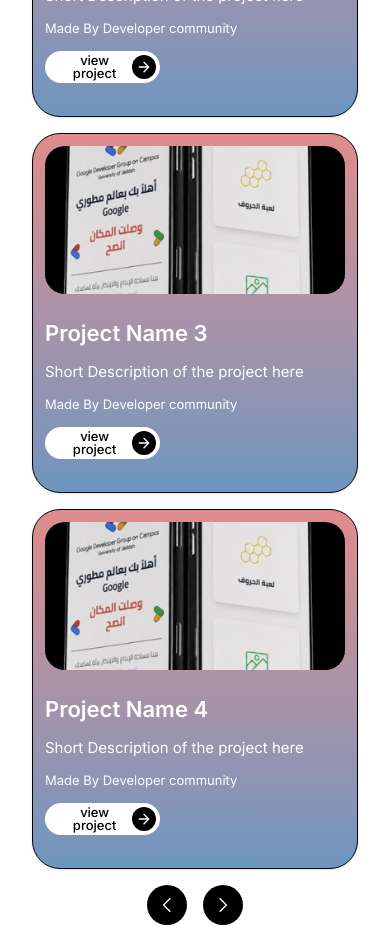
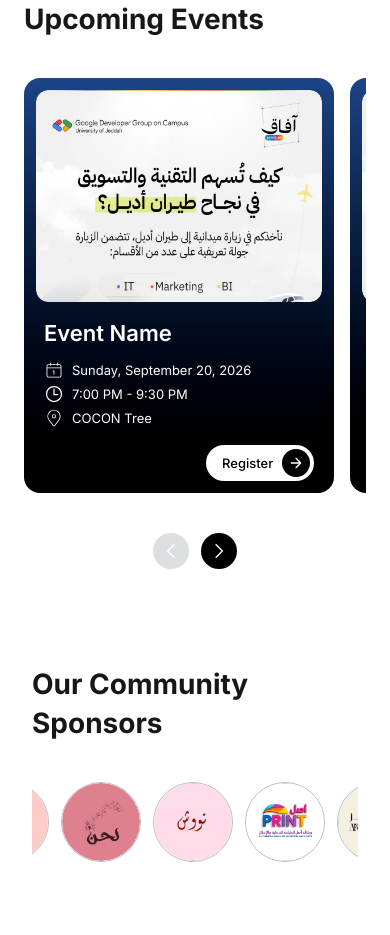
Before and after one commit to gdgocdev-maker/gdg-main-platform-frontend, a Next.js app: page / in a window 390 px wide. Shown: the part 4120-5055 px from the top of the page. Built offline with nearby package versions, Linux system fonts and the light colour scheme.

Commit message:
complete homepage

```diff
--- a/components/home/CommitteeCard.tsx
+++ b/components/home/CommitteeCard.tsx
@@ -138,8 +138,8 @@
       <div
         className={
           activeCommittee.coLeader
-            ? "relative h-[135px] w-[105px] sm:h-[155px] sm:w-[120px] md:h-[175px] md:w-[135px]"
-            : "relative h-[160px] w-[140px] sm:h-[180px] sm:w-[160px] md:h-[205px] md:w-[180px]"
+            ? "relative h-[145px] w-[105px] sm:h-[165px] sm:w-[120px] md:h-[185px] md:w-[135px]"
+            : "relative h-[180px] w-[140px] sm:h-[200px] sm:w-[160px] md:h-[250px] md:w-[180px]"
         }
       >
         {/* Gradient Background */}
@@ -147,7 +147,7 @@
           className={
             activeCommittee.coLeader
               ? "absolute inset-0 rounded-[10px] bg-gradient-to-r from-[#4967A4] to-[#B85D55]"
-              : "absolute bottom-0 left-1/2 h-[160px] w-[140px] -translate-x-1/2 rounded-[10px] bg-gradient-to-r from-[#4967A4] to-[#B85D55] sm:h-[180px] sm:w-[160px] md:h-[205px] md:w-[180px]"
+              : "absolute bottom-0 left-1/2 h-[180px] w-[140px] -translate-x-1/2 rounded-[10px] bg-gradient-to-r from-[#4967A4] to-[#B85D55] sm:h-[200px] sm:w-[160px] md:h-[250px] md:w-[180px]"
           }
         />
 
@@ -171,7 +171,7 @@
     {/* Co-Leader */}
     {activeCommittee.coLeader && (
       <div className="flex flex-col items-center">
-        <div className="relative h-[135px] w-[105px] sm:h-[155px] sm:w-[120px] md:h-[175px] md:w-[135px]">
+        <div className="relative h-[145px] w-[105px] sm:h-[165px] sm:w-[120px] md:h-[185px] md:w-[135px]">
           {/* Gradient Background */}
           <div className="absolute inset-0 rounded-[10px] bg-gradient-to-r from-[#4967A4] to-[#B85D55]" />
 
--- a/components/home/FeaturedProjects.tsx
+++ b/components/home/FeaturedProjects.tsx
@@ -1,62 +1,98 @@
 "use client";
+
 import { projects } from "@/data/home";
+import { useRef, useState } from "react";
 import { GrNext, GrPrevious } from "react-icons/gr";
-import { motion } from "framer-motion";
 import ProjectCard from "./ProjectCard";
-import { useState } from "react";
 
 export default function FeaturedProjects() {
+  // Mobile / Tablet
   const [activeProject, setActiveProject] = useState(0);
-  const visibleProjects = Array.from({ length: 4 }, (_, index) => ({
-    project: projects[(activeProject + index) % projects.length],
-    index,
-  }));
 
-  const handleNext = () => {
-    setActiveProject((prev) => (prev + 1) % projects.length);
+  // Desktop
+  const [desktopStart, setDesktopStart] = useState(0);
+
+  const projectRefs = useRef<(HTMLDivElement | null)[]>([]);
+
+  // Desktop: show 4 projects without repeating
+  const visibleProjects = projects.slice(
+    desktopStart,
+    desktopStart + 4
+  );
+
+  // Mobile / Tablet
+  const handleMobileNext = () => {
+    if (activeProject >= projects.length - 1) return;
+
+    const nextIndex = activeProject + 1;
+
+    setActiveProject(nextIndex);
+
+    projectRefs.current[nextIndex]?.scrollIntoView({
+      behavior: "smooth",
+      block: "nearest",
+      inline: "center",
+    });
   };
 
-  const handlePrevious = () => {
-    setActiveProject(
-      (prev) => (prev - 1 + projects.length) % projects.length
-    );
+  const handleMobilePrevious = () => {
+    if (activeProject <= 0) return;
+
+    const previousIndex = activeProject - 1;
+
+    setActiveProject(previousIndex);
+
+    projectRefs.current[previousIndex]?.scrollIntoView({
+      behavior: "smooth",
+      block: "nearest",
+      inline: "center",
+    });
+  };
+
+  // Desktop
+  const handleDesktopNext = () => {
+    if (desktopStart >= projects.length - 4) return;
+
+    setDesktopStart((prev) => prev + 1);
+  };
+
+  const handleDesktopPrevious = () => {
+    if (desktopStart <= 0) return;
+
+    setDesktopStart((prev) => prev - 1);
   };
 
   return (
-    <section id="projects" className="px-8 py-16 lg:px-10 lg:py-20">
+    <section id="projects" className="px-6 py-16 lg:px-10 lg:py-20">
       <h2 className="text-3xl font-bold leading-snug">
         Featured Projects
       </h2>
 
-      <div className="mt-10 flex flex-col items-center gap-4">
-        {/* Visible project cards */}
-        <div className="grid w-full grid-cols-1 gap-4 sm:grid-cols-2 lg:grid-cols-4">
-          <motion.div
-            key={activeProject}
-            className="contents"
-            initial={{ opacity: 0, x: 20 }}
-            animate={{ opacity: 1, x: 0 }}
-            transition={{ duration: 0.3, ease: "easeOut" }}
+      {/* Mobile / Tablet */}
+      <div className="mt-10 overflow-hidden lg:hidden">
+        <div className="scrollbar-hide flex snap-x snap-mandatory gap-4 overflow-x-auto pb-2">
+          {projects.map((project, index) => (
+            <div
+              key={project.id}
+              ref={(element) => {
+                projectRefs.current[index] = element;
+              }}
+              className="shrink-0 snap-center"
             >
-            {visibleProjects.map(({ project }) => (
-              <ProjectCard
-                key={project.id}
-                project={project}
-                isActive
-                compact
-                onSelect={() => undefined}
-              />
+              <ProjectCard project={project} />
+            </div>
           ))}
-          </motion.div>
         </div>
 
-        {/* Navigation buttons */}
-        <div className="flex shrink-0 gap-4">
+        {/* Mobile / Tablet arrows */}
+        {projects.length > 1 && (
+          <div className="mt-8 flex justify-center gap-3">
             <button
               type="button"
               aria-label="Previous project"
-            className="flex h-10 w-10 cursor-pointer items-center justify-center rounded-full bg-black text-white"
-            onClick={handlePrevious}
+              onClick={handleMobilePrevious}
+              disabled={activeProject === 0}
+              className="flex h-9 w-9 cursor-pointer items-center justify-center rounded-full bg-gray-300 text-white disabled:cursor-default disabled:opacity-50"
             >
               <GrPrevious />
             </button>
@@ -64,12 +100,51 @@
             <button
               type="button"
               aria-label="Next project"
-            className="flex h-10 w-10 cursor-pointer items-center justify-center rounded-full bg-black text-white"
-            onClick={handleNext}
+              onClick={handleMobileNext}
+              disabled={activeProject === projects.length - 1}
+              className="flex h-9 w-9 cursor-pointer items-center justify-center rounded-full bg-black text-white disabled:cursor-default disabled:opacity-50"
             >
               <GrNext />
             </button>
           </div>
+        )}
+      </div>
+
+      {/* Desktop */}
+      <div className="mt-10 hidden lg:block">
+        <div className="flex gap-4">
+          {visibleProjects.map((project) => (
+            <ProjectCard
+              key={project.id}
+              project={project}
+            />
+          ))}
+        </div>
+
+        {/* Desktop arrows */}
+        {projects.length > 4 && (
+          <div className="mt-8 flex justify-center gap-3">
+            <button
+              type="button"
+              aria-label="Previous project"
+              onClick={handleDesktopPrevious}
+              disabled={desktopStart === 0}
+              className="flex h-10 w-10 cursor-pointer items-center justify-center rounded-full bg-gray-300 text-white disabled:cursor-default disabled:opacity-50"
+            >
+              <GrPrevious />
+            </button>
+
+            <button
+              type="button"
+              aria-label="Next project"
+              onClick={handleDesktopNext}
+              disabled={desktopStart >= projects.length - 4}
+              className="flex h-10 w-10 cursor-pointer items-center justify-center rounded-full bg-black text-white disabled:cursor-default disabled:opacity-50"
+            >
+              <GrNext />
+            </button>
+          </div>
+        )}
       </div>
     </section>
   );
--- a/components/home/Navbar.tsx
+++ b/components/home/Navbar.tsx
@@ -35,12 +35,71 @@
         <div>
             <img src="/images/gdg-white-logo.png" alt="GDG on Campus University of Jeddah logo" className="w-[350px] h-auto" />
         </div>
-        <div className="hidden lg:flex gap-6 pt-4">
-            <a href="#home">Home</a>
-            <a href="#about">About Us</a>
-            <a href="#projects">Projects</a>
-            <a href="#events">Events</a>
-            <a href="#committees">Community</a>
+<div className="hidden gap-6 pt-4 lg:flex">
+<motion.a
+  href="#home"
+  whileHover={{ scale: 1.05 }}
+  transition={{ duration: 0.2 }}
+  className="group flex flex-col items-center text-sm font-medium leading-none"
+>
+  <span>Home</span>
+
+  <span
+    className="mt-1 h-[2px] w-0 rounded-full bg-[linear-gradient(90deg,#4285F4_0%,#34A853_33%,#FBBC05_66%,#EA4335_100%)] transition-all duration-300 group-hover:w-full"
+  />
+</motion.a>
+
+<motion.a
+  href="#about"
+  whileHover={{ scale: 1.05 }}
+  transition={{ duration: 0.2 }}
+  className="group flex flex-col items-center text-sm font-medium leading-none"
+>
+  <span>About Us</span>
+
+  <span
+    className="mt-1 h-[2px] w-0 rounded-full bg-[linear-gradient(90deg,#4285F4_0%,#34A853_33%,#FBBC05_66%,#EA4335_100%)] transition-all duration-300 group-hover:w-full"
+  />
+</motion.a>
+
+<motion.a
+  href="#projects"
+  whileHover={{ scale: 1.05 }}
+  transition={{ duration: 0.2 }}
+  className="group flex flex-col items-center text-sm font-medium leading-none"
+>
+  <span>Projects</span>
+
+  <span
+    className="mt-1 h-[2px] w-0 rounded-full bg-[linear-gradient(90deg,#4285F4_0%,#34A853_33%,#FBBC05_66%,#EA4335_100%)] transition-all duration-300 group-hover:w-full"
+  />
+</motion.a>
+
+<motion.a
+  href="#events"
+  whileHover={{ scale: 1.05 }}
+  transition={{ duration: 0.2 }}
+  className="group flex flex-col items-center text-sm font-medium leading-none"
+>
+  <span>Events</span>
+
+  <span
+    className="mt-1 h-[2px] w-0 rounded-full bg-[linear-gradient(90deg,#4285F4_0%,#34A853_33%,#FBBC05_66%,#EA4335_100%)] transition-all duration-300 group-hover:w-full"
+  />
+</motion.a>
+
+<motion.a
+  href="#committees"
+  whileHover={{ scale: 1.05 }}
+  transition={{ duration: 0.2 }}
+  className="group flex flex-col items-center text-sm font-medium leading-none"
+>
+  <span>Community</span>
+
+  <span
+    className="mt-1 h-[2px] w-0 rounded-full bg-[linear-gradient(90deg,#4285F4_0%,#34A853_33%,#FBBC05_66%,#EA4335_100%)] transition-all duration-300 group-hover:w-full"
+  />
+</motion.a>
         </div>
         <button
             type="button"
@@ -64,19 +123,43 @@
             >
                <motion.a
                 variants={itemVariants}
-                href="/">Home</motion.a>
+                whileHover={{ scale: 1.05 }}
+                transition={{ duration: 0.2 }}
+                href="#home"
+                className="text-sm font-medium leading-none hover:underline"
+              >
+                Home
+              </motion.a>
               <motion.a
               variants={itemVariants}
-                href="/about">About Us</motion.a>
+              whileHover={{ scale: 1.05 }}
+              transition={{ duration: 0.2 }}
+              href="#about"
+              className="text-sm font-medium leading-none hover:underline"
+              >
+              About Us
+              </motion.a>
                 <motion.a
               variants={itemVariants}
-                href="/projects">Projects</motion.a>
+              whileHover={{ scale: 1.05 }}
+              transition={{ duration: 0.2 }}
+              href="#projects"
+              className="text-sm font-medium leading-none hover:underline"
+              >Projects</motion.a>
                 <motion.a
               variants={itemVariants}
-                href="/events">Events</motion.a>
+              whileHover={{ scale: 1.05 }}
+              transition={{ duration: 0.2 }}
+              href="#events"
+              className="text-sm font-medium leading-none hover:underline"
+              >Events</motion.a>
                 <motion.a
                 variants={itemVariants}
-                href="/community">Community</motion.a>
+                whileHover={{ scale: 1.05 }}
+              transition={{ duration: 0.2 }}
+              href="#committees"
+              className="text-sm font-medium leading-none hover:underline"
+              >Community</motion.a>
             </motion.div>
         )}
         </AnimatePresence>
--- a/components/home/ProjectCard.tsx
+++ b/components/home/ProjectCard.tsx
@@ -1,3 +1,5 @@
+"use client";
+
 import { motion } from "framer-motion";
 
 type Project = {
@@ -10,84 +12,54 @@
 
 type ProjectCardProps = {
   project: Project;
-  isActive: boolean;
-  onSelect: () => void;
-  compact?: boolean;
 };
 
-export default function ProjectCard({
-  project,
-  isActive,
-  onSelect,
-  compact = false,
-}: ProjectCardProps) {
-  const handleKeyDown = (event: React.KeyboardEvent<HTMLDivElement>) => {
-    if (!isActive && (event.key === "Enter" || event.key === " ")) {
-      event.preventDefault();
-      onSelect();
-    }
-  };
-
+export default function ProjectCard({ project }: ProjectCardProps) {
   return (
     <motion.div
-      onClick={!isActive ? onSelect : undefined}
-      onKeyDown={handleKeyDown}
-      whileHover={{ y: -6 }}
-      transition={{ duration: 0.2, ease: "easeOut" }}
-      role={!isActive ? "button" : undefined}
-      tabIndex={!isActive ? 0 : undefined}
-      className={`shrink-0 overflow-hidden rounded-[28px] border border-black bg-gradient-to-b from-[#DE8B8B] to-[#6D95C0] shadow-sm transition-shadow hover:shadow-lg ${
-        isActive
-          ? compact
-            ? "flex h-[360px] w-full min-w-0 flex-col"
-            : "flex h-[340px] w-[240px] flex-col md:h-[360px] md:w-[320px] xl:h-[280px] xl:w-[600px] xl:flex-row"
-          : "h-[320px] w-[70px] md:h-[360px] md:w-[90px] xl:h-[280px] xl:w-[180px]"
-      }`}
+      initial={{ opacity: 0, x: 15 }}
+      whileInView={{ opacity: 1, x: 0 }}
+      viewport={{ once: true, amount: 0.2 }}
+      transition={{
+        duration: 0.35,
+        ease: "easeOut",
+      }}
+      className="flex h-[415px] w-[310px] shrink-0 flex-col overflow-hidden rounded-4xl bg-gradient-to-b from-[#DE8B8B] to-[#6D95C0] p-3 text-white md:h-[430px] md:w-[310px]"
     >
-      {/* Image */}
-      <div
-        className={`shrink-0 ${
-          isActive
-            ? compact
-              ? "h-[160px] w-full shrink-0 p-3 pb-0"
-              : "h-[160px] w-full p-3 pb-0 md:h-[190px] xl:h-[280px] xl:w-[280px] xl:p-0"
-            : "h-[320px] w-[70px] md:h-[360px] md:w-[90px] xl:h-[280px] xl:w-[180px]"
-        }`}
-      >
-        <div className="h-full w-full overflow-hidden rounded-[20px]">
+      {/* Project Image */}
+      <div className="h-[212px] w-full overflow-hidden rounded-4xl">
         <img
           src={project.img}
           alt={project.projectName}
           className="h-full w-full object-cover"
         />
       </div>
-      </div>
 
-      {/* Content */}
-      {isActive && (
-        <div className="flex flex-1 flex-col justify-center gap-3 px-3 pb-4 pt-2 md:gap-4 md:px-4 xl:gap-7 xl:px-8 xl:py-8">
-          <h2 className="text-2xl font-semibold leading-snug text-white">
+      {/* Project Info */}
+      <div className="flex flex-1 flex-col px-2 pt-4">
+        <h3 className="text-2xl font-semibold leading-snug">
           {project.projectName}
-          </h2>
+        </h3>
 
-          <p className="text-base font-normal leading-normal text-white">
+        <p className="mt-3 line-clamp-3 text-base font-normal leading-normal">
           {project.description}
         </p>
 
-          <p className="text-sm font-normal leading-normal text-white">
+        <p className="mt-2 text-sm font-normal leading-normal">
           Made By {project.madeBy}
         </p>
 
-          <div>
+        {/* View Project Button */}
+        <div className="mt-auto flex justify-end">
           <button
             type="button"
-              className="flex h-8 w-[115px] cursor-pointer items-center justify-between rounded-full bg-white px-1 pl-3 text-sm font-medium leading-none text-black md:h-9 md:w-[125px] xl:h-[52px] xl:w-[180px] xl:px-2 xl:pl-6"
+            className="flex h-9 w-[135px] cursor-pointer items-center justify-between rounded-full bg-white px-1 pl-4 text-sm font-medium leading-none text-black"
           >
-              <span>view project</span>
+            <span>View Project</span>
 
-              <span className="flex h-6 w-6 items-center justify-center rounded-full bg-black md:h-7 md:w-7 xl:h-10 xl:w-10">
+            <span className="flex h-7 w-7 items-center justify-center rounded-full bg-black">
               <svg
-                  className="h-4 w-4 md:h-5 md:w-5 xl:h-8 xl:w-8"
+                className="h-4 w-4"
                 viewBox="0 0 24 24"
                 fill="none"
                 xmlns="http://www.w3.org/2000/svg"
@@ -104,7 +76,6 @@
           </button>
         </div>
       </div>
-      )}
     </motion.div>
   );
 }
--- a/components/home/SponsorsSection.tsx
+++ b/components/home/SponsorsSection.tsx
@@ -24,12 +24,12 @@
                 ease: "easeOut",
                 delay: (index % sponsors.length) * 0.05,
               }}
-              className="h-[80px] w-[140px] shrink-0 overflow-hidden rounded-xl border border-gray-300 sm:h-[90px] sm:w-[160px] lg:h-[150px] lg:w-[180px]"
+              className="h-[80px] w-[80px] shrink-0 overflow-hidden rounded-full border border-gray-300 sm:h-[90px] sm:w-[90px] lg:h-[150px] lg:w-[150px]"
             >
               <img
                 src={sponsor.image}
                 alt={sponsor.name}
-                className="h-full w-full object-cover"
+                className="h-full w-full rounded-full object-cover"
               />
             </motion.div>
           ))}
--- a/data/home.ts
+++ b/data/home.ts
@@ -18,27 +18,6 @@
       id: "3",
       img: "/images/project-placeholder.png",
       projectName: "Project Name 3",
-      description: "Short Description of the project here",
-      madeBy: "Developer community",
-    },
-    {
-      id: "4",
-      img: "/images/project-placeholder.png",
-      projectName: "Project Name 4",
-      description: "Short Description of the project here",
-      madeBy: "Developer community",
-    },
-    {
-      id: "5",
-      img: "/images/project-placeholder.png",
-      projectName: "Project Name 5",
-      description: "Short Description of the project here",
-      madeBy: "Developer community",
-    },
-    {
-      id: "6",
-      img: "/images/project-placeholder.png",
-      projectName: "Project Name 6",
       description: "Short Description of the project here",
       madeBy: "Developer community",
     },
@@ -83,7 +62,7 @@
     id: "2",
     image: "/images/jumanah-coleader.png",
     role: "Co-Lead",
-    name: "Jumanah Alshibi",
+    name: "Jumanah Alshaibi",
   },
   {
     id: "3",
@@ -122,7 +101,7 @@
     name: "Project Management",
     color: "#4285F4",
     description:
-      "A team focused on planning, organizing, and delivering successful projects that bring ideas to life.",
+      "Where ideas become structured plans with clear owners, clear deadlines, and clear outcomes. We bring together planning, coordination, and follow through to turn vision into execution, and execution into results.",
     lead: {
       name: "Mohammed Elkasabgy",
       image: "/images/PM-lead.png",
```
Also changed, not shown: public/images/PM-Lead.png, public/images/sponsor-arena-beans.png. Lines whose indentation alone changed are shown as unchanged.
